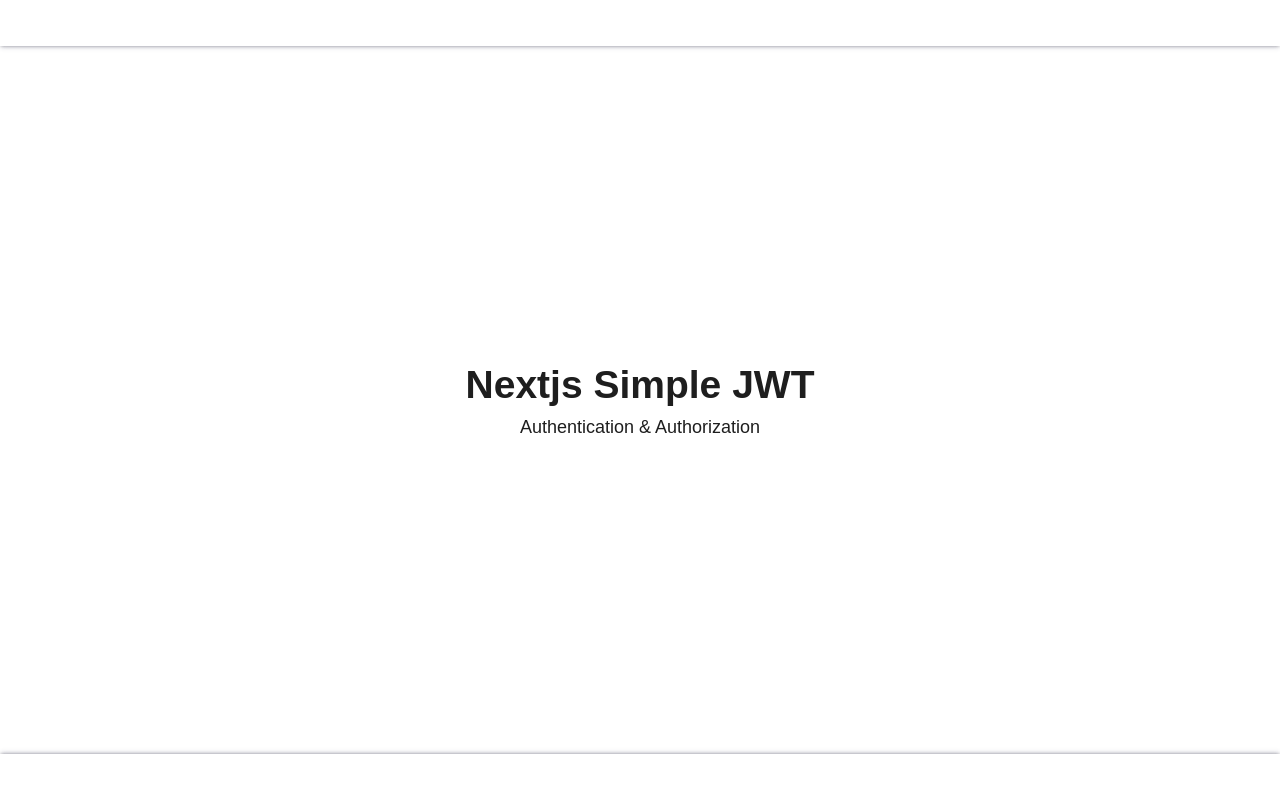
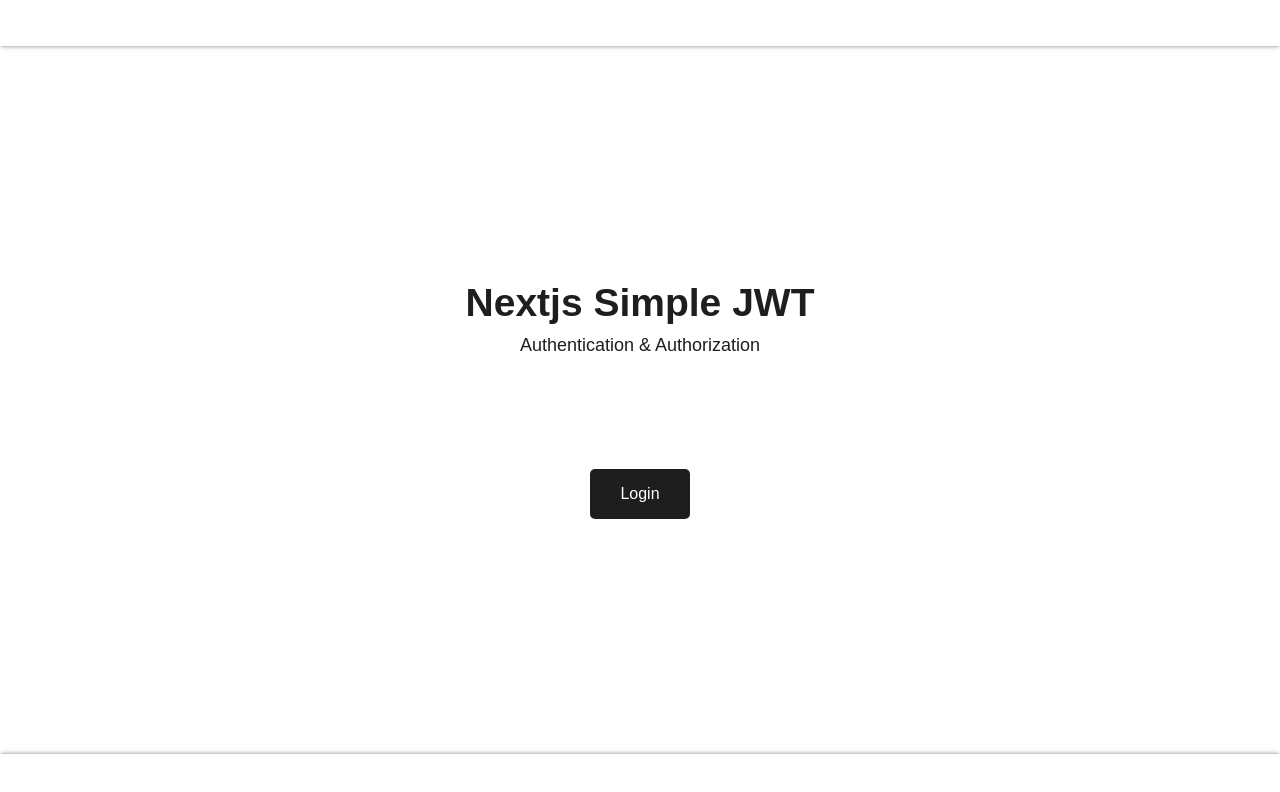
Before and after one commit to hamidazimiazp/Next-Js-Simple-Auth, a Next.js app: page / in a window 1280 px wide. Shown: the top 792 px of the page. Built offline with nearby package versions, Linux system fonts and the light colour scheme.

Commit message:
update button element and use it in home page

```diff
--- a/src/components/elements/Button/Button.module.css
+++ b/src/components/elements/Button/Button.module.css
@@ -12,4 +12,9 @@
   cursor: pointer;
   text-decoration: none;
   display: block;
+  text-align: center;
+  font-size: 16px;
+  display: flex;
+  justify-content: center;
+  align-items: center;
 }
--- a/src/components/templates/HomePage/HomePage.js
+++ b/src/components/templates/HomePage/HomePage.js
@@ -1,3 +1,4 @@
+import Button from "@/components/elements/Button/Button";
 import React from "react";
 
 const styles = {
@@ -18,6 +19,10 @@
     <div style={styles}>
       <h1>Nextjs Simple JWT</h1>
       <p style={{ fontSize: 18 }}> Authentication & Authorization</p>
+      <br />
+      <br />
+      <br />
+      <Button text="Login" width={100} href="/login" />
     </div>
   );
 };
```
Also changed, not shown: src/components/elements/Button/Button.js (+16 -1 lines).
